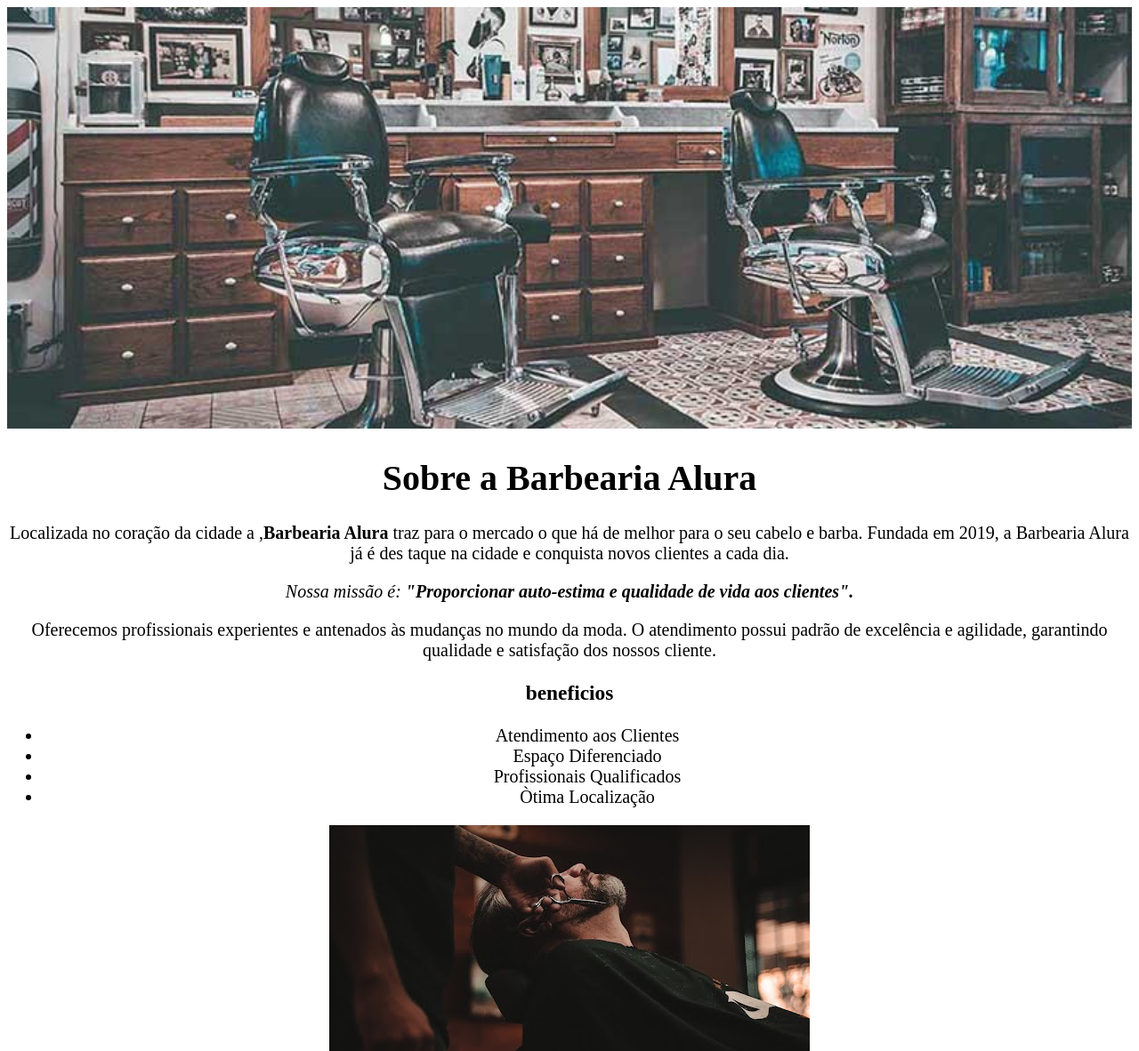
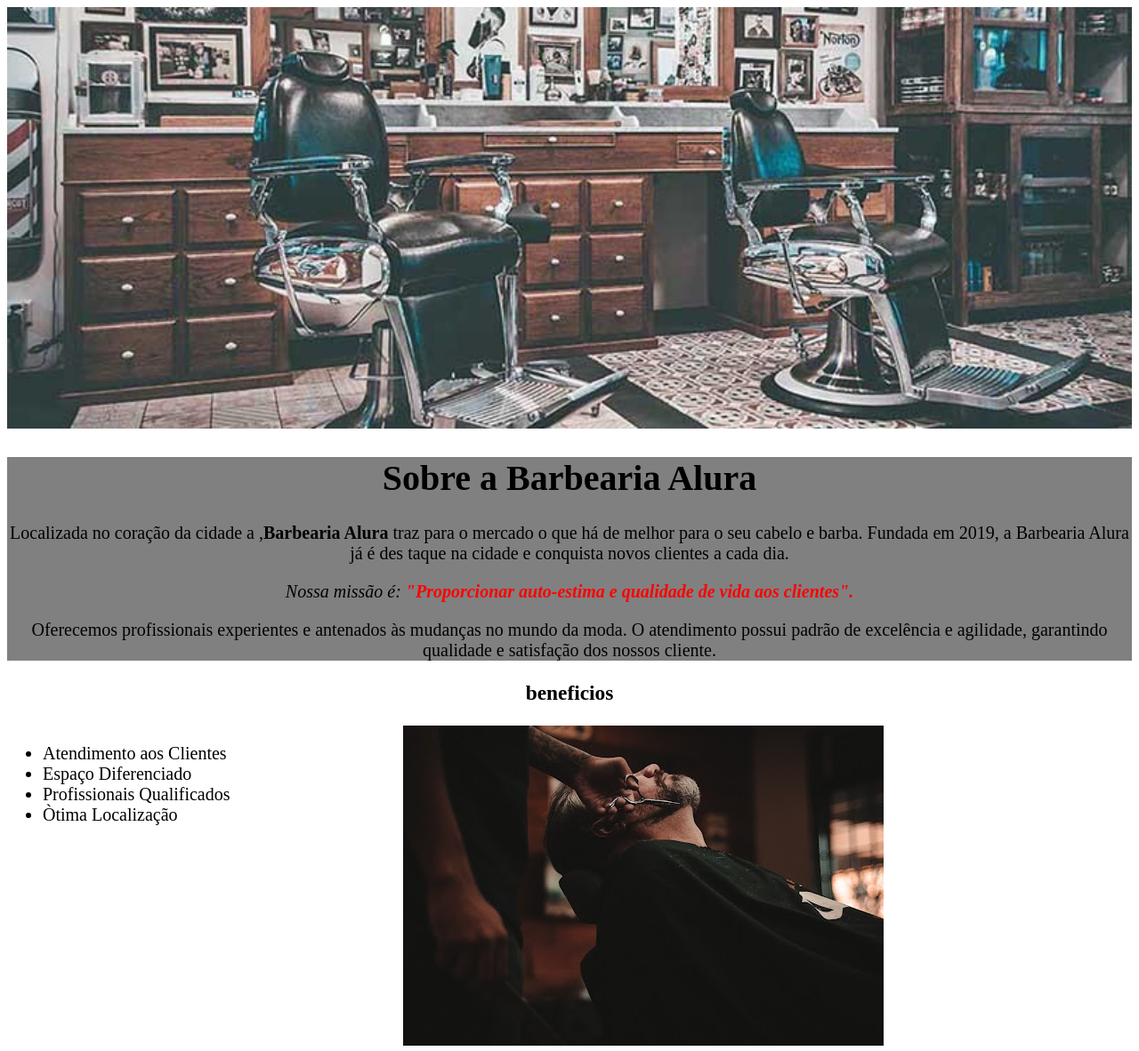
Before and after one commit to anailiI/Barbearia-AluraAnaili, a plain HTML site: page index.html in a window 1280 px wide. Shown: the top 1182 px of the page at 89% size. Drawn offline with Linux system fonts and the light colour scheme.

Commit message:
Update style.css

```diff
--- a/style.css
+++ b/style.css
@@ -1,13 +1,24 @@
-body{font-size: 20px;
-text-align: center;
-
-.principal{text-align: center;}}
-background-color
+body{font-size: 20px;}
 
 
-.alinhar
-.destacar{color: red ;}
+.principal{text-align: center;
+    background-color: grey;}
+
+.alinhar{text-align: center;}
+
+.destaque{color: red ;}
 
 .imagem{width: 100%;}
 
-.imagem_beneficios
+.lista{ display: inline-block;
+    vertical-align: top;
+     margin-right: 15%;
+
+}
+
+.imagem_beneficios{
+    width: 50%;
+}
+
+
+.titulo.principal{ padding-left: 20px;}
```
